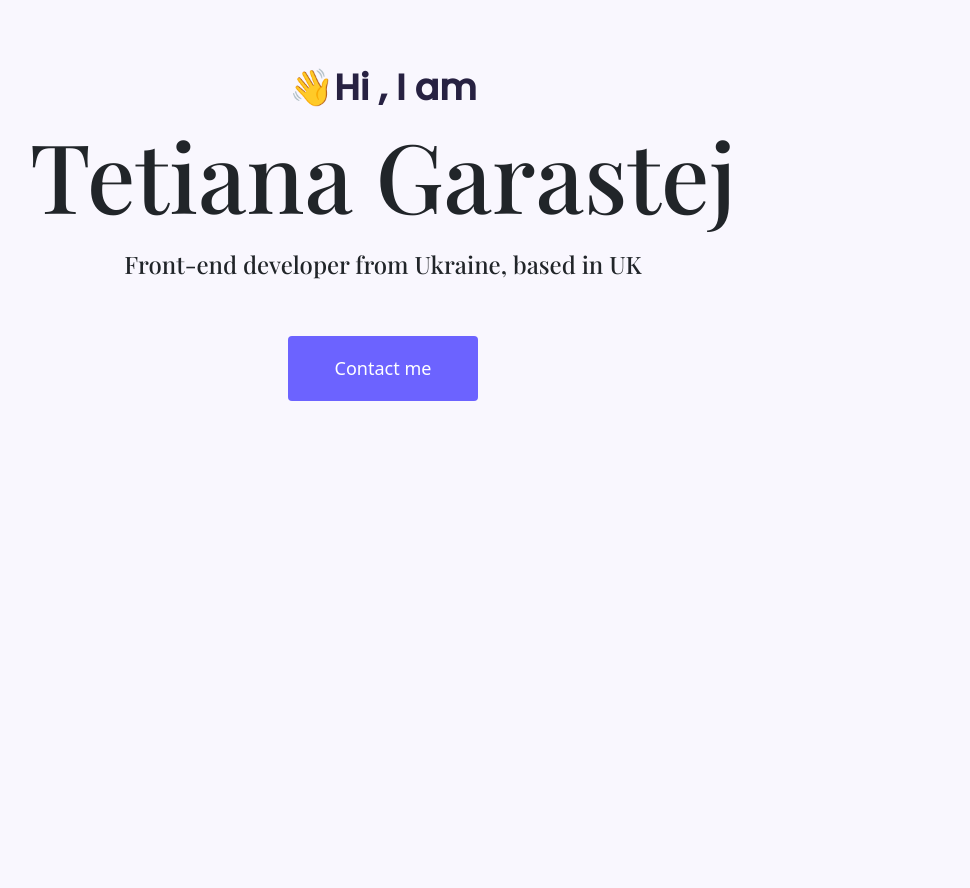
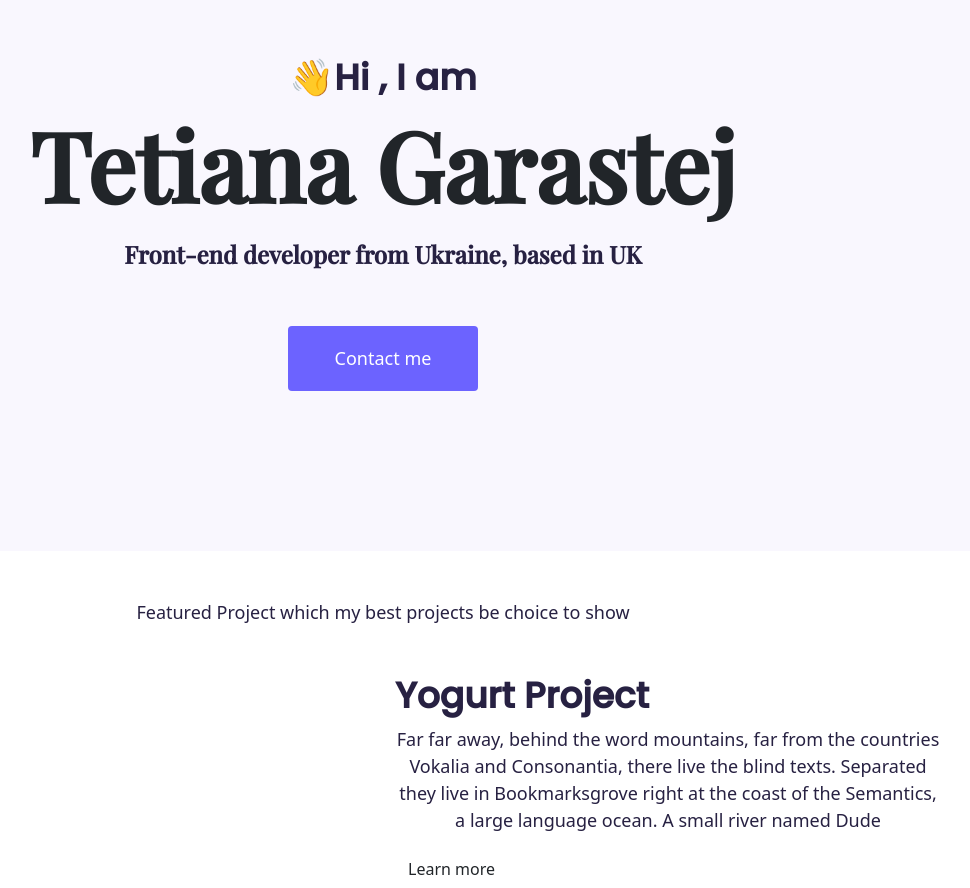
Before and after one commit to TetGar/portfolio-project-setup, a plain HTML site: page index.html in a window 1280 px wide. Shown: the part 104-992 px from the top of the page, without its empty margins (257-1227 px from the left). Before the commit the page ends 800 px from the top, so only its background shows below. Drawn offline with nearby package versions, Linux system fonts and the light colour scheme; a web font is replaced by a local one.

Commit message:
Added project descriptions

```diff
--- a/css/styles.css
+++ b/css/styles.css
@@ -4,20 +4,11 @@
   --priority-font-family: "Playfair Display", serif;
   --style-font-family: "Poppins", sans-serif;
 }
-body {
-  background: var(--primary-color);
-}
-
-p {
-  font-family: var(--priority-font-family);
-  font-weight: normal;
-  line-height: 2;
-  font-size: 24px;
-}
 
 h1 {
   font-size: 96px;
   font-family: var(--priority-font-family);
+  font-weight: bold;
 }
 h2 {
   font-weight: bold;
@@ -25,12 +16,22 @@ h2 {
   color: #272142;
   font-family: var(--style-font-family);
 }
+p {
+  font-size: 18px;
+  text-align: center;
+  color: #272142;
+}
 .wrap {
-  margin: 170px 50px;
+  padding: 160px 30px;
+  text-align: center;
+  background: var(--primary-color);
 }
 .wrap p {
   font-size: 24px;
   margin: 0;
+  font-family: var(--priority-font-family);
+  font-weight: bold;
+  line-height: 2;
 }
 
 .btn-contact {
--- a/index.html
+++ b/index.html
@@ -28,8 +28,23 @@
       <h2>👋Hi , I am</h2>
       <h1>Tetiana Garastej</h1>
       <p class="mb-5">Front-end developer from Ukraine, based in UK</p>
-
       <a href="#" class="btn btn-contact"> Contact me</a>
+    </div>
+    <p class="m-5">Featured Project which my best projects be choice to show</p>
+    <div class="container">
+      <div class="row">
+        <div class="col"></div>
+        <div class="col-6">
+          <h2>Yogurt Project</h2>
+          <p>
+            Far far away, behind the word mountains, far from the countries
+            Vokalia and Consonantia, there live the blind texts. Separated they
+            live in Bookmarksgrove right at the coast of the Semantics, a large
+            language ocean. A small river named Dude
+          </p>
+          <a href="#" class="btn btn-learn">Learn more</a>
+        </div>
+      </div>
     </div>
   </body>
 </html>
```
